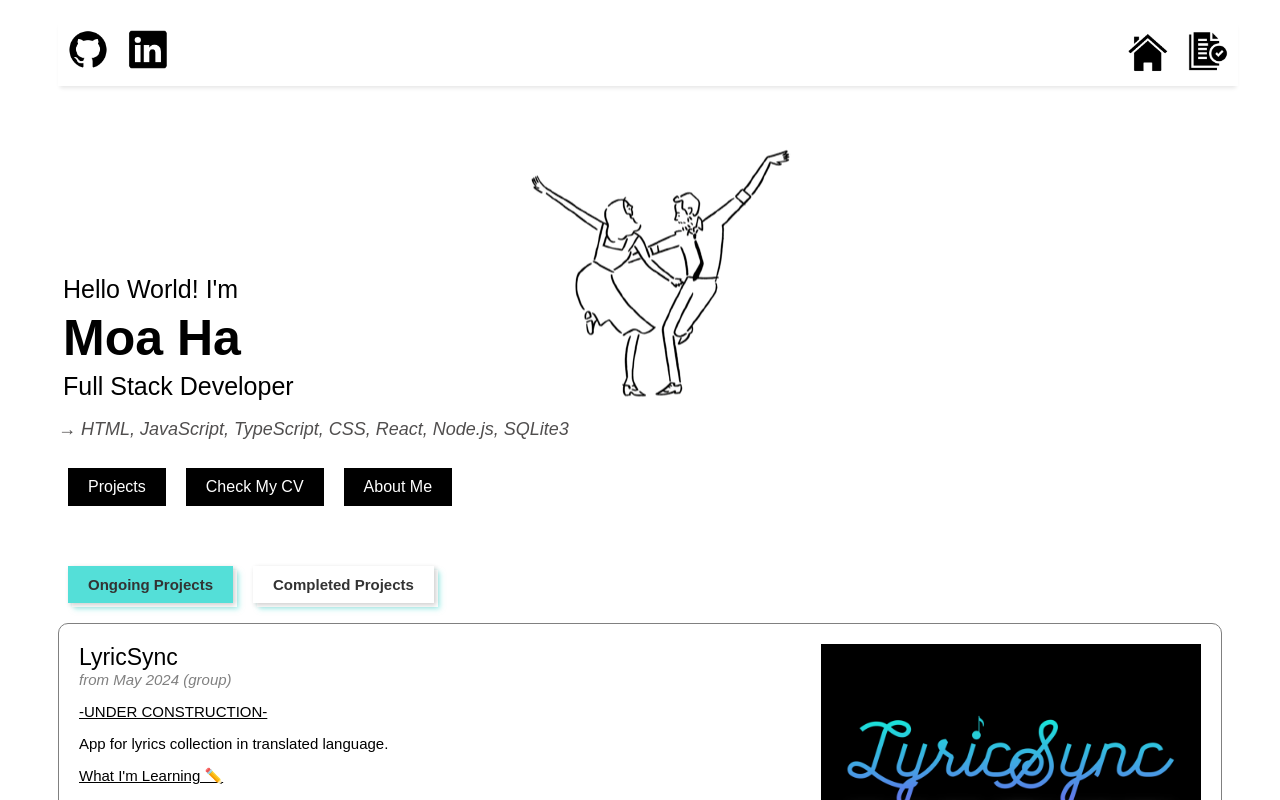
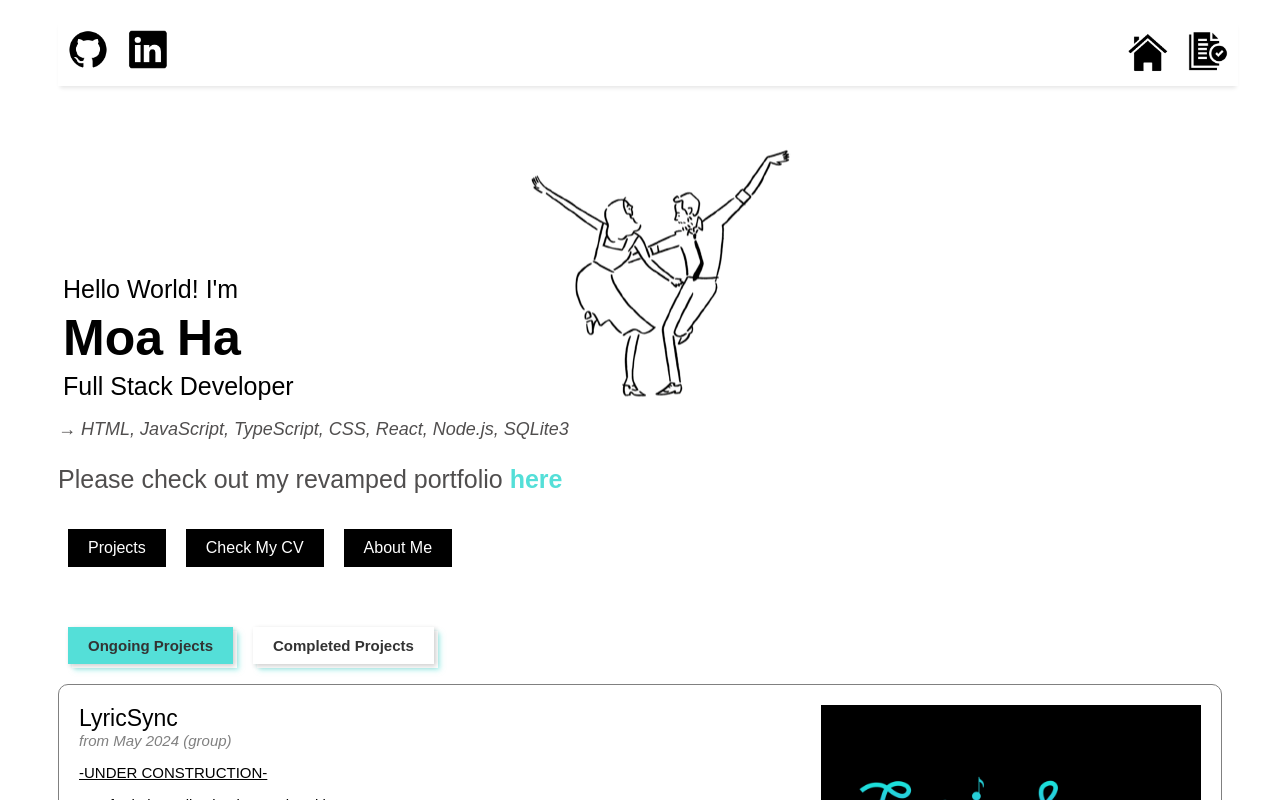
Before and after one commit to moa-ha/moa-ha.github.io, a React (Vite) app: page / in a window 1280 px wide. Shown: the top 800 px of the page. Built offline with nearby package versions, Linux system fonts and the light colour scheme; the HTML template or start-up script is replaced by a standard one.

Commit message:
new portfolio

```diff
--- a/src/Home.tsx
+++ b/src/Home.tsx
@@ -28,6 +28,10 @@ function Home() {
         <p className="skills small">
           → HTML, JavaScript, TypeScript, CSS, React, Node.js, SQLite3
         </p>
+        <p className="redirect">
+          Please check out my revamped portfolio{' '}
+          <a href="https://dev-moa-blog.vercel.app/">here</a>
+        </p>
 
         <a href="#projects">
           <button className="button">Projects</button>
@@ -42,7 +46,6 @@ function Home() {
           {isShow ? 'Close' : 'About Me'}
         </button>
         {isShow && <AboutMe />}
-
         <div className="projects-container">
           <button
             className={`project-toggle ${!showCompleted ? 'active' : ''}`}
--- a/src/style/main.css
+++ b/src/style/main.css
@@ -192,6 +192,22 @@
   background-color: rgba(84, 223, 216, 0.5);
 }
 
+.redirect {
+  color: rgb(80, 78, 78);
+}
+
+.redirect a {
+  color: #54dfd8;
+  text-decoration: none;
+  font-weight: bold;
+  transition: color 0.3s ease;
+}
+
+.redirect a:hover {
+  color: #2bbfb8;
+  text-decoration: underline;
+}
+
 @media screen and (max-width: 768px) {
   .projects {
     display: flex;
```
